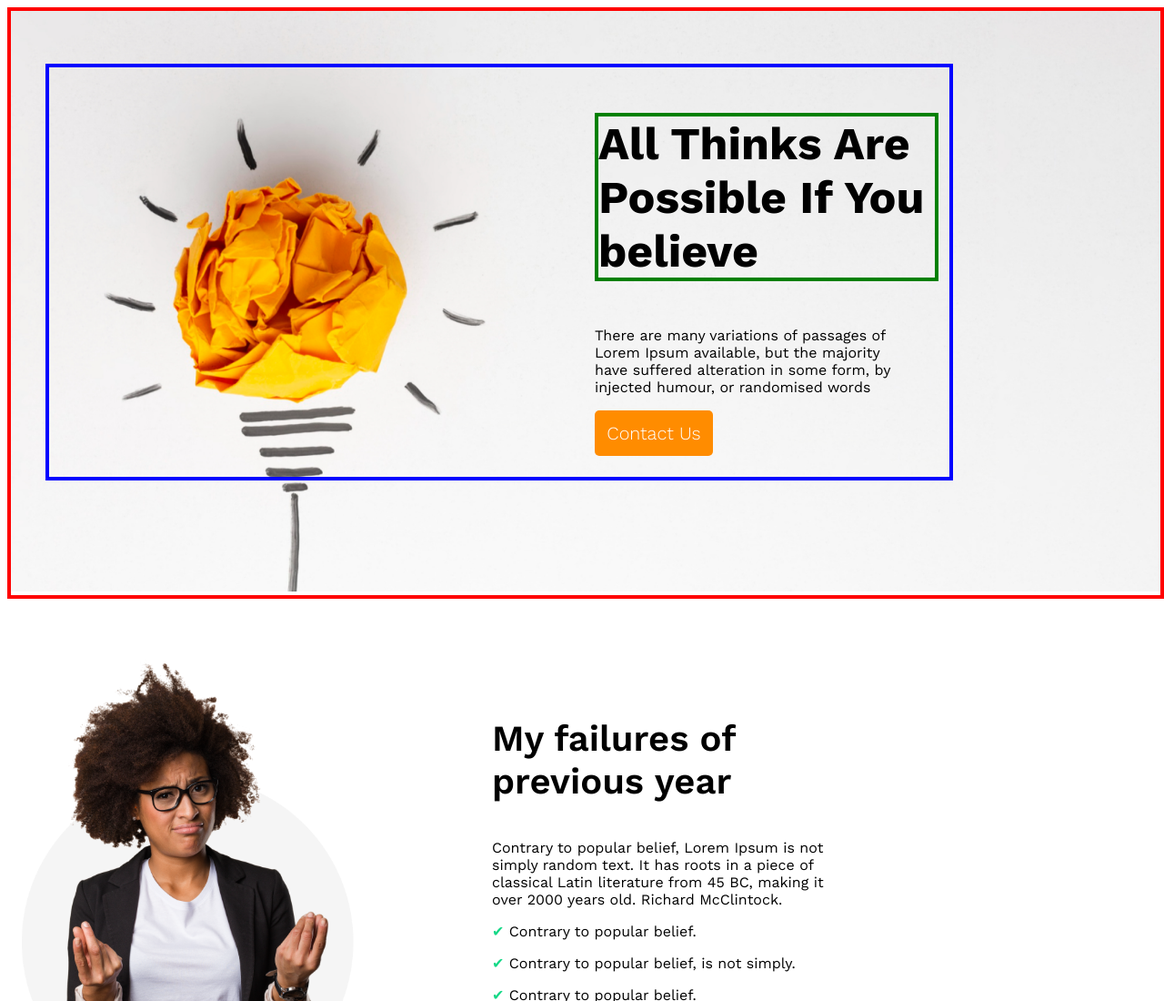
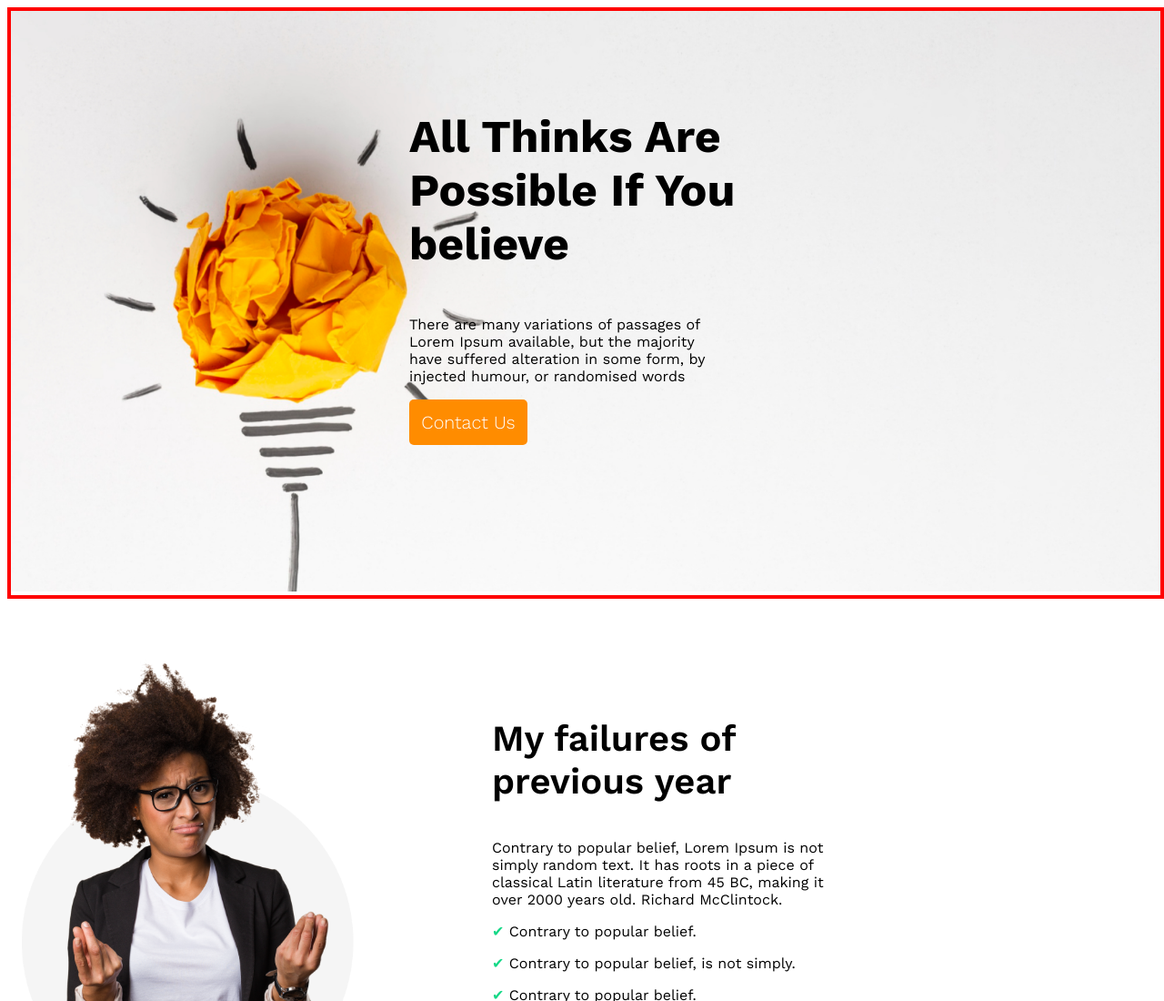
Before and after one commit to Chowdhury1990/New-one, a plain HTML site: page index.html in a window 1280 px wide. Shown: the top 1100 px of the page at 91% size. Drawn offline with nearby package versions, Linux system fonts and the light colour scheme.

Commit message:
commit five

```diff
--- a/style.css
+++ b/style.css
@@ -21,7 +21,7 @@ header{
 
     /* border: 5px solid blue; */
     top: 70px;
-    border: 4px solid blue;
+    /* border: 4px solid blue; */
     /* margin-left: 845px;
     margin-top: 216px;
     text-align: right;
@@ -29,7 +29,7 @@ header{
     width: 350px;
     height: 450px;
     left: 50px;
-    padding-left: 600px;
+    padding-left: 400px;
     padding-right: 40px;
 }
 
@@ -39,7 +39,7 @@ header{
     font-weight: 700;
      width: 370px;
     height: 228;
-    border: 4px solid green;
+    /* border: 4px solid green; */
 
 }
 
```
